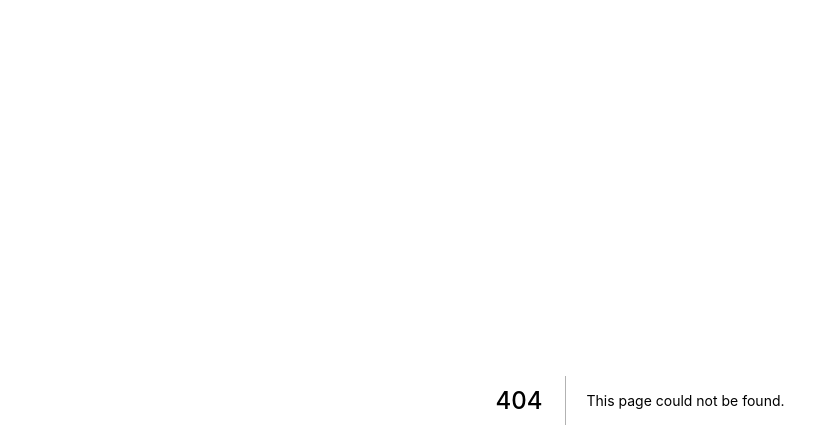
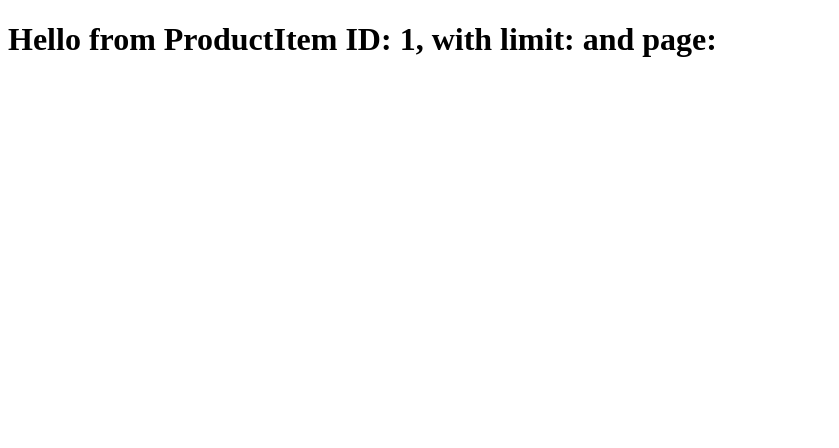
Before and after one commit to f3rcho/next-avocado, a Next.js app: page /product/1 in a window 1280 px wide. Before the commit this address had no page. Shown: the top 448 px of the page, without its empty margins (0-839 px from the left). Built offline with nearby package versions, Linux system fonts and the light colour scheme.

Commit message:
Dynamic Routing

```diff
--- /dev/null
+++ b/pages/product/[id].js
@@ -0,0 +1,17 @@
+import React from 'react';
+import { useRouter } from 'next/router';
+
+const ProductItem = () => {
+  const {
+    query: { id, limit, page },
+  } = useRouter();
+  return (
+    <div>
+      <h1>
+        Hello from ProductItem ID: {id}, with limit: {limit} and page: {page}
+      </h1>
+    </div>
+  );
+};
+
+export default ProductItem;
```
